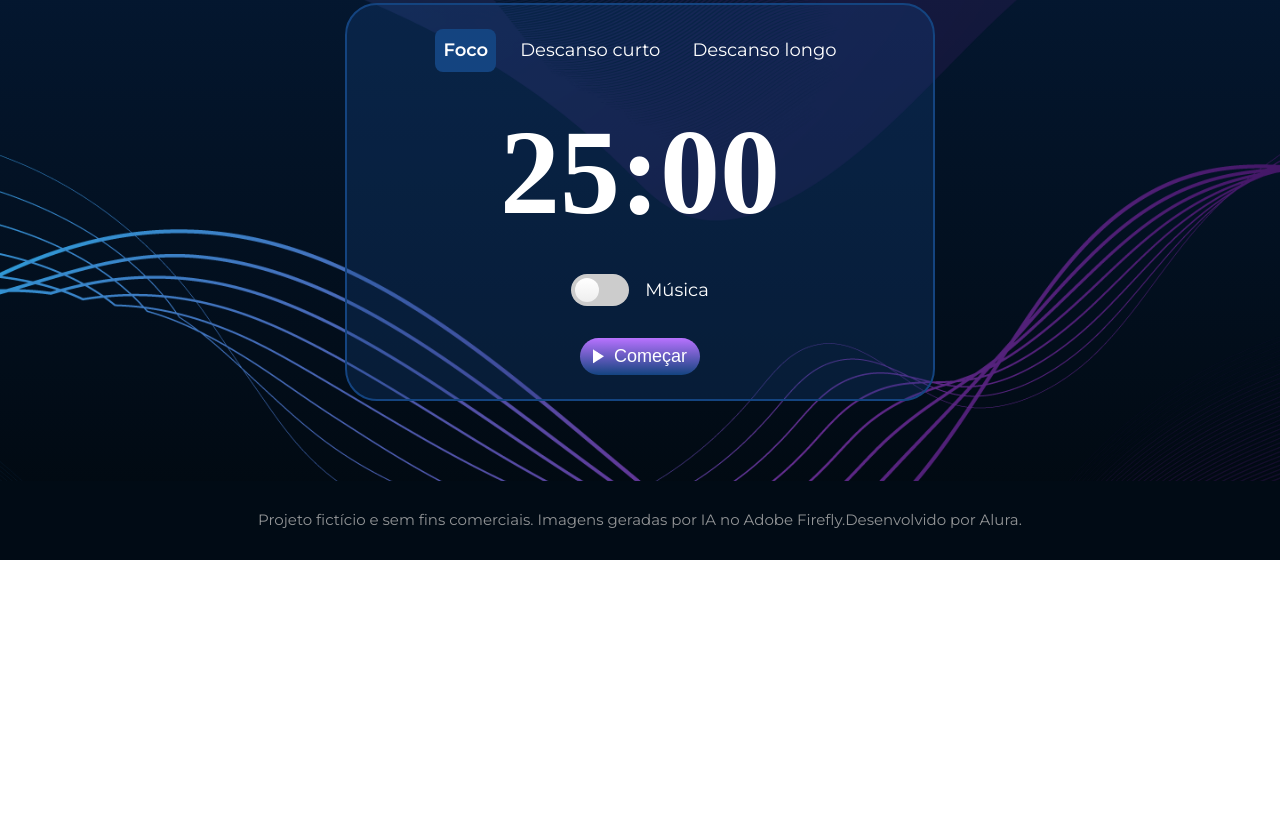
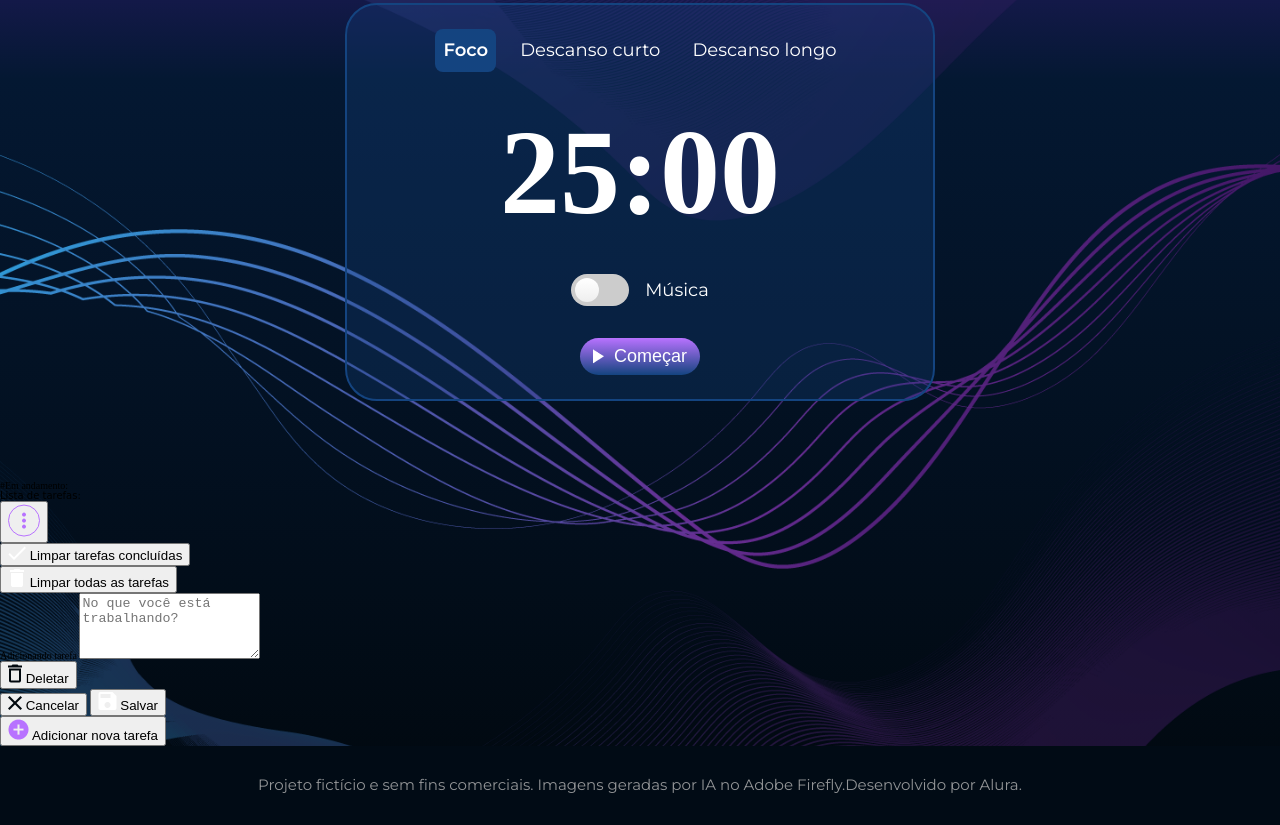
Before and after one commit to Downzin01/fokus, a plain HTML site: page index.html in a window 1280 px wide. Shown: the part 621-1446 px from the top of the page. Before the commit the page ends 1181 px from the top, so only its background shows below. Drawn offline with nearby package versions, Linux system fonts and the light colour scheme; a web font is replaced by a local one.

Commit message:
✨  Página Principal

```diff
--- a/index.html
+++ b/index.html
@@ -16,6 +16,7 @@
         rel="stylesheet">
     <link rel="stylesheet" href="./styles.css">
     <script src="./script.js" defer></script>
+    <script src="./script-crud.js" defer></script>
 </head>
 
 <body>
@@ -70,6 +71,62 @@
             </div>
         </section>
 
+
+        <section class="app__section-task-container">
+            <div class="app__section-task-content">
+                <header class="app__section-active-task">
+                    <p class="app__section-active-task-label">#Em andamento:</p>
+                    <p class="app__section-active-task-description"></p>
+                </header>
+                <div class="app__section-task-header">
+                    <h2 class="app__section-tasks-heading">Lista de tarefas:</h2>
+                    <div class="dropdown-container">
+                        <button class="app_button-more">
+                            <img src="/imagens/more.svg" alt="">
+                        </button>
+                        <ul class="app__section-task-header__ul">
+                            <li class="app__section-task-header__li">
+                                <button class="app__section-task-header__li__button" id="btn-remover-concluidas">
+                                    <img src="/imagens/check.svg" alt="">
+                                    Limpar tarefas concluídas
+                                </button>
+                            </li>
+                            <li class="app__section-task-header__li">
+                                <button class="app__section-task-header__li__button" id="btn-remover-todas">
+                                    <img src="/imagens/trash.svg" alt="">
+                                    Limpar todas as tarefas
+                                </button>
+                            </li>
+                        </ul>
+                    </div>
+                </div>
+                <ul class="app__section-task-list"></ul>
+                <form class="app__form-add-task hidden" aria-hidden="true">
+                    <div class="app__form-field">
+                        <label class="app__form-label">
+                            Adicionando tarefa
+                        </label>
+                        <textarea required rows="4" class="app__form-textarea" placeholder="No que você está trabalhando?"></textarea>
+                    </div>
+                    <footer class="app__form-footer">
+                        <button type="button" class="app__form-footer__button app__form-footer__button--delete">
+                            <img src="/imagens/delete.png" alt=""> Deletar
+                        </button>
+                        <div class="splitter"></div>
+                        <button type="button" class="app__form-footer__button app__form-footer__button--cancel">
+                            <img src="/imagens/close.png" alt=""> Cancelar
+                        </button>
+                        <button class="app__form-footer__button app__form-footer__button--confirm">
+                            <img src="/imagens/save.png" alt=""> Salvar
+                        </button>
+                    </footer>
+                </form>
+                <button class="app__button--add-task">
+                    <img src="/imagens/add_circle.png" alt=""> Adicionar nova tarefa
+                </button>
+            </div>
+        </section>
+
         <footer class="app__footer">
             <p class="app__footer-text">
                 Projeto fictício e sem fins comerciais. Imagens geradas por IA no Adobe Firefly.Desenvolvido por Alura.
```
